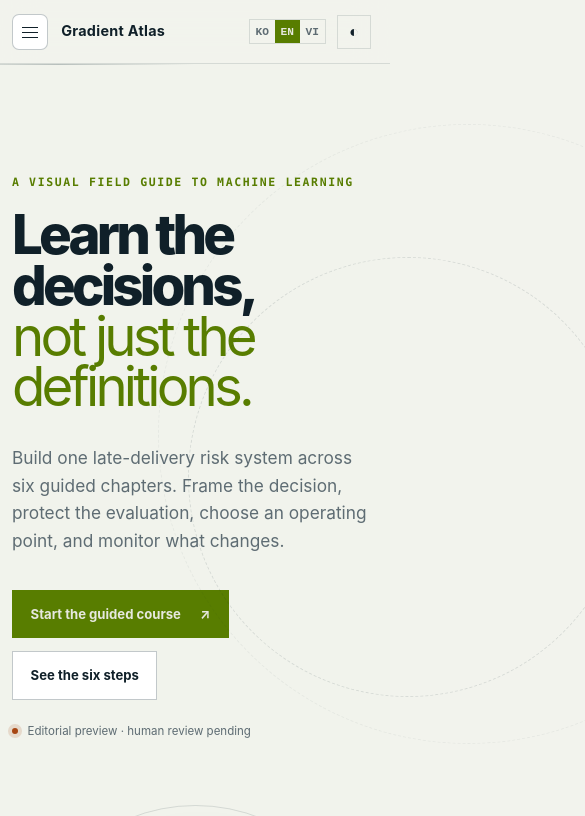
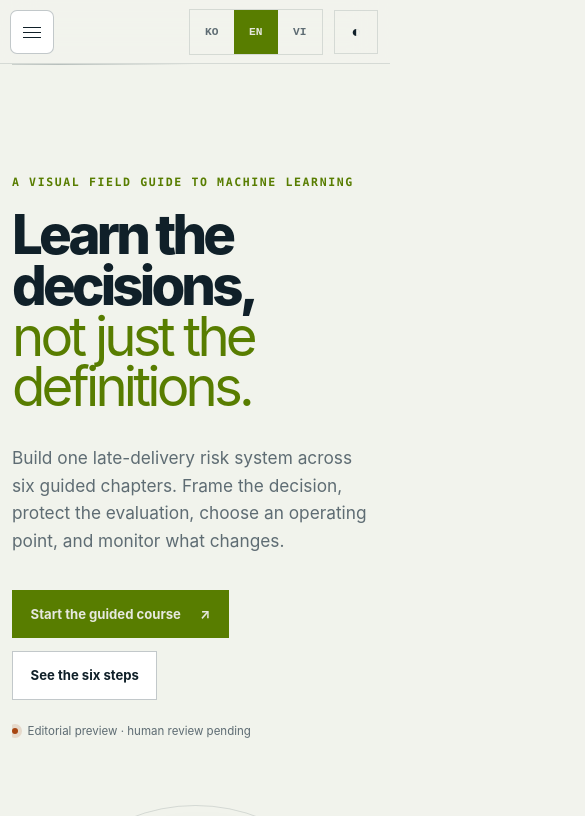
Before and after one commit to buicongnguyen/gradient-atlas, a Next.js app: page /en in a window 390 px wide. Shown: the top 816 px of the page, 585 px wide, since content can reach past the window. Built offline with nearby package versions, Linux system fonts and the light colour scheme; no server answers.

Commit message:
Complete mobile layout audit

```diff
--- a/app/globals.css
+++ b/app/globals.css
@@ -39,7 +39,7 @@
 }
 
 * { box-sizing: border-box; }
-html { scroll-behavior: smooth; }
+html { scroll-behavior: smooth; overflow-x: clip; }
 body {
   margin: 0;
   min-width: 320px;
@@ -47,6 +47,7 @@ body {
   color: var(--ink);
   font-family: var(--font-body);
   line-height: 1.6;
+  overflow-wrap: break-word;
 }
 button, input { font: inherit; }
 a { color: inherit; }
@@ -277,7 +278,7 @@ input[type="range"] { width: 100%; accent-color: var(--acid); cursor: pointer; }
 .header-reader-status strong { color: var(--acid); font: 750 .76rem ui-monospace, monospace; }
 .reading-progress { height: 3px; position: fixed; inset: 64px auto auto 0; z-index: 90; width: var(--reading-progress); max-width: 100%; pointer-events: none; background: var(--acid); box-shadow: 0 0 14px color-mix(in srgb, var(--acid) 65%, transparent); transition: width .12s linear; }
 .reader-shell { width: 100%; margin: 0; display: grid; grid-template-columns: 320px minmax(0, 1fr); align-items: start; }
-.book-page-content { min-width: 0; }
+.book-page-content { min-width: 0; overflow-x: clip; }
 .reader-sidebar { height: calc(100vh - 64px); padding: 0 1rem 2rem; position: sticky; top: 64px; z-index: 30; overflow-y: auto; overscroll-behavior: contain; scrollbar-width: thin; scrollbar-color: var(--line-strong) transparent; background: var(--panel); border-right: 1px solid var(--line); }
 .book-sidebar-intro { padding: 1.3rem .55rem 1rem; display: grid; gap: .25rem; border-bottom: 1px solid var(--line); }
 .book-sidebar-intro strong { font-size: .9rem; }
@@ -816,32 +817,38 @@ input[type="range"] { width: 100%; accent-color: var(--acid); cursor: pointer; }
 }
 
 @media (max-width: 720px) {
-  .site-header { height: 64px; gap: .8rem; }
+  .site-header { height: 64px; padding-inline: .75rem; gap: .8rem; }
   .brand small { display: none; }
-  .locale-switch a { padding: .32rem .36rem; }
-  .hero { min-height: auto; width: min(100% - 1.5rem, var(--max)); gap: 4rem; }
+  .locale-switch a { min-width: 44px; min-height: 44px; padding: .45rem; display: grid; place-items: center; }
+  .theme-button { width: 44px; height: 44px; }
+  .hero { min-height: auto; width: min(100% - 1.5rem, var(--max)); gap: 4rem; overflow: clip; }
   .hero h1, .language-gate h1 { font-size: clamp(2.9rem, 14vw, 5rem); }
   .hero-system { width: min(430px, 90vw); }
+  .orbit-one, .orbit-two { display: none; }
   .system-node { min-width: 68px; padding: .4rem; font-size: .52rem; }
   .system-center { width: 106px; height: 106px; }
+  .node-2, .node-3 { right: 0; }
+  .node-5, .node-6 { left: 0; }
   .language-cards, .roadmap, .lesson-grid, .about-section { grid-template-columns: 1fr; }
   .reference-atlas-card, .lesson-scaffold, .lesson-references > div, .practice-result-grid, .mcq-grid, .trend-grid { grid-template-columns: 1fr; }
   .reference-atlas-count { min-height: 170px; }
   .gate-source { grid-template-columns: 1fr; }
   .gate-source-actions { min-width: 0; }
   .catalog-page { width: min(100% - 1.5rem, var(--max)); padding-top: 3.5rem; }
-  .catalog-filters { overflow-x: auto; }
+  .catalog-filters { max-width: 100%; overflow-x: auto; scrollbar-width: thin; }
   .catalog-filters button { white-space: nowrap; }
   .catalog-list { grid-template-columns: 1fr; }
+  .catalog-list a { grid-template-columns: 36px minmax(0, 1fr) auto; }
+  .catalog-list strong, .catalog-list small { overflow-wrap: anywhere; }
   .page-section { width: min(100% - 1.5rem, var(--max)); padding: 5rem 0; }
   .labs-section { width: 100%; }
   .about-section { gap: 2rem; }
   .site-footer { gap: 1rem; flex-direction: column; }
-  .book-header .brand { margin-left: 42px; }
+  .book-header .brand { margin-left: 48px; }
   .book-header .brand-mark, .book-header .header-reader-status { display: none; }
   .book-menu-button {
-    width: 36px; height: 36px; padding: 9px; display: grid; align-content: center; gap: 4px;
-    position: fixed; left: 12px; top: 14px; z-index: 110; color: var(--ink);
+    width: 44px; height: 44px; padding: 12px; display: grid; align-content: center; gap: 4px;
+    position: fixed; left: 10px; top: 10px; z-index: 110; color: var(--ink);
     background: var(--panel); border: 1px solid var(--line-strong); border-radius: 7px; cursor: pointer;
   }
   .book-menu-button span { height: 1px; width: 100%; display: block; background: currentColor; transition: transform .2s ease, opacity .2s ease; }
@@ -862,16 +869,22 @@ input[type="range"] { width: 100%; accent-color: var(--acid); cursor: pointer; }
   }
   .reader-sidebar.open { transform: translateX(0); box-shadow: 24px 0 70px rgba(0, 0, 0, .36); }
   .reader-sidebar nav { display: grid; }
-  .lesson-article { padding: 2rem 1.2rem 3.5rem; border: 0; }
+  .lesson-article { padding: 2rem 1rem 3.5rem; border: 0; }
   .article-header dl { grid-template-columns: 1fr; }
   .article-pagination { grid-template-columns: 1fr; }
   .article-header h1 { font-size: clamp(2.7rem, 13vw, 4.5rem); }
+  .article-header h1, .article-section h2, .guided-block-heading h2, .reading-shelf-header h2 { overflow-wrap: anywhere; }
+  .article-kicker { flex-wrap: wrap; gap: .45rem 1rem; }
+  .practice-code-shell > div { flex-wrap: wrap; }
+  .practice-code-shell > div > * { max-width: 100%; overflow-wrap: anywhere; }
+  .article-source a { max-width: 100%; flex-wrap: wrap; overflow-wrap: anywhere; }
   .reader-review-banner { margin-top: 1rem; }
   .article-section { padding-top: 2.25rem; }
-  .formula-flow-steps > li { grid-template-columns: 1fr; grid-template-areas: "label" "components" "formula" "explanation" "transition"; gap: .55rem; }
-  .formula-flow-steps > .formula-flow-result { grid-template-areas: "label" "components" "formula" "explanation"; }
-  .formula-components { padding: .55rem 0 0; border-left: 0; border-top: 1px solid var(--line); }
-  .formula-flow-steps > li:not(:last-child)::after { left: 50%; transform: translateX(-50%); }
+  .formula-block, .article-section pre, .practice-code-shell pre, .practice-result-grid pre,
+  .course-position-map, .thinking-flow, .concept-diagram > div[role="img"] {
+    max-width: 100%; overscroll-behavior-inline: contain; scrollbar-width: thin; touch-action: pan-x pan-y;
+  }
+  .formula-flow-steps { min-width: 660px; }
   .guided-orientation, .guided-practice, .guided-quiz, .guided-trend,
   .exercise-card, .knowledge-check, .lesson-references { margin-top: 2.25rem; }
   .concept-diagram > header { align-items: flex-start; flex-direction: column; }
@@ -893,6 +906,22 @@ input[type="range"] { width: 100%; accent-color: var(--acid); cursor: pointer; }
   .imbalance-diagram { min-width: 520px; }
 }
 
+@media (max-width: 420px) {
+  .book-header .brand { display: none; }
+  .book-header .header-actions { margin-left: auto; }
+  .language-gate { width: min(100% - 1.25rem, 880px); padding: 4rem 0; }
+  .gate-source-actions a, .policy-actions > span, .policy-actions > a { min-height: 44px; }
+  .catalog-hero h1 { font-size: clamp(2.55rem, 13vw, 4rem); }
+  .article-header h1 { font-size: clamp(2.35rem, 12vw, 3.6rem); line-height: 1.02; }
+  .guided-trend, .exercise-card, .knowledge-check { padding: 1rem; }
+  .formula-block, .article-section pre, .practice-code-shell pre { padding: .75rem; }
+  .formula-flow-steps > li { padding: .75rem; }
+  .reading-resource-card > div { flex-wrap: wrap; }
+  .reading-resource-card small { max-width: 100%; text-align: left; }
+  .policy-page { width: min(100% - 1.5rem, 780px); padding-top: 3.5rem; }
+  .policy-page > a, .policy-page h1 { margin-bottom: 3rem; }
+}
+
 @media (prefers-reduced-motion: reduce) {
   html { scroll-behavior: auto; }
   *, *::before, *::after { transition-duration: .01ms !important; animation-duration: .01ms !important; animation-iteration-count: 1 !important; }
```
Also changed, not shown: 2 other files (tests, documents, lock files or other folders).
